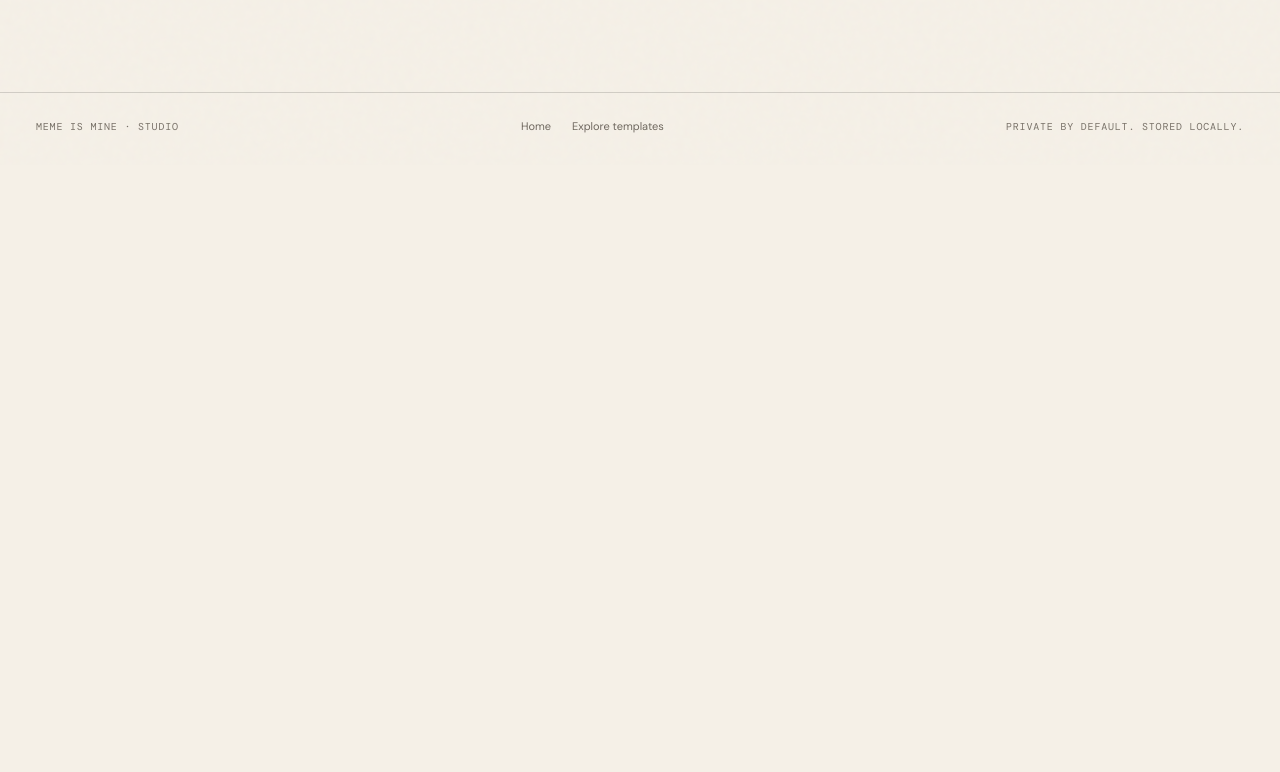
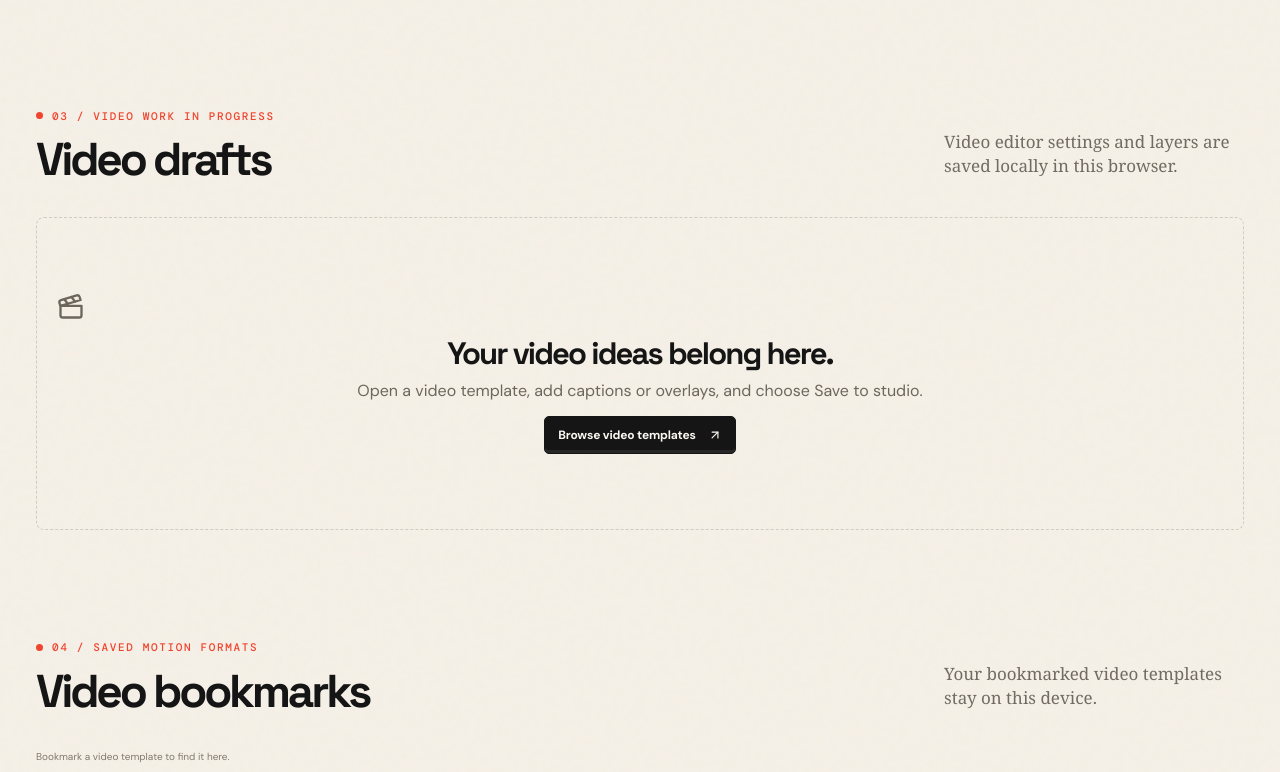
Before and after one commit to RAJ-SUHANDANI/MemeIsMine, a Next.js app: page /studio in a window 1280 px wide. Shown: the part 1328-2100 px from the top of the page. Before the commit the page ends 1493 px from the top, so only its background shows below. Built offline with nearby package versions, Linux system fonts and the light colour scheme; no server answers.

Commit message:
Show saved video drafts and bookmarks in studio

```diff
--- a/src/app/studio/page.tsx
+++ b/src/app/studio/page.tsx
@@ -1,15 +1,17 @@
 "use client";
 import Link from "next/link";
 import { useEffect, useState } from "react";
-import { ArrowUpRight, Bookmark, FileImage, Trash2 } from "lucide-react";
+import { ArrowUpRight, Bookmark, Clapperboard, FileImage, Trash2 } from "lucide-react";
 import { SiteHeader } from "@/components/site";
 import { starterMemes, type MemeTemplate } from "@/data/memes";
 type Draft={id:string;templateId:string;name:string;url:string;topText:string;bottomText:string;fontSize?:number;outline?:boolean;updatedAt:string;source?:string};
+type VideoDraft={id:string;templateId:string;name:string;url:string;mediaType:"gif"|"video";updatedAt:string};
 const DRAFTS_KEY="mim-drafts";const BOOKMARKS_KEY="mim-bookmarks";
 export default function StudioPage(){
-  const[drafts,setDrafts]=useState<Draft[]>([]);const[savedIds,setSavedIds]=useState<string[]>([]);const[memes,setMemes]=useState<MemeTemplate[]>(starterMemes);
+  const[drafts,setDrafts]=useState<Draft[]>([]);const[videoDrafts,setVideoDrafts]=useState<VideoDraft[]>([]);const[savedIds,setSavedIds]=useState<string[]>([]);const[memes,setMemes]=useState<MemeTemplate[]>(starterMemes);
   useEffect(()=>{
     try{setDrafts(JSON.parse(localStorage.getItem(DRAFTS_KEY)??"[]"))}catch{setDrafts([])}
+    try{setVideoDrafts(JSON.parse(localStorage.getItem("mim-video-drafts")??"[]"))}catch{setVideoDrafts([])}
     try{setSavedIds(JSON.parse(localStorage.getItem(BOOKMARKS_KEY)??"[]"))}catch{setSavedIds([])}
     fetch("/api/memes?limit=100").then((res)=>res.json()).then((data)=>{if(data.success&&data.memes?.length)setMemes(data.memes)}).catch(()=>undefined);
     const refresh=()=>{try{setSavedIds(JSON.parse(localStorage.getItem(BOOKMARKS_KEY)??"[]"))}catch{setSavedIds([])}};
@@ -18,6 +20,7 @@ export default function StudioPage(){
   },[]);
   function deleteDraft(id:string){const next=drafts.filter((draft)=>draft.id!==id);setDrafts(next);localStorage.setItem(DRAFTS_KEY,JSON.stringify(next))}
   const savedMemes=memes.filter((meme)=>savedIds.includes(meme.id));
+  const savedVideoIds=savedIds.filter((id)=>id.startsWith("video:")).map((id)=>id.slice(6));
   return <main className="paper-noise"><SiteHeader/>
     <section className="page-hero"><div className="container studio-header"><div><span className="eyebrow">Your space on this device</span><h1>Your <span>studio.</span></h1><p>Drafts and saved formats, ready when the next idea hits.</p></div><Link href="/explore" className="button button-dark">Find another format <ArrowUpRight size={15}/></Link></div></section>
     <section className="section" style={{paddingTop:44}}><div className="container">
@@ -28,6 +31,14 @@ export default function StudioPage(){
       <div className="section-head"><div><span className="eyebrow">02 / Saved for later</span><h2 className="section-title" style={{fontSize:46}}>Your bookmarks</h2></div><p className="section-note">Keep your favourite formats close. They stay on this device.</p></div>
       {savedMemes.length?<div className="template-grid">{savedMemes.map((meme)=><article key={meme.id}><div className="draft-preview" style={{marginBottom:8}}><img src={meme.url} alt={meme.name} style={{width:"100%",height:"100%",objectFit:"cover"}}/></div><p className="draft-title">{meme.name}</p><Link href={`/create/${meme.id}`} className="text-link">Use this format <ArrowUpRight size={13}/></Link></article>)}</div>:<div className="empty-state"><Bookmark size={28}/><h2>Save the good ones.</h2><p>Tap the bookmark on any template and it’ll show up here.</p><Link href="/explore" className="text-link" style={{marginTop:12}}>Explore templates <ArrowUpRight size={14}/></Link></div>}
     </div></section>
+    <section className="section" style={{paddingTop:10}}><div className="container">
+      <div className="section-head"><div><span className="eyebrow">03 / Video work in progress</span><h2 className="section-title" style={{fontSize:46}}>Video drafts</h2></div><p className="section-note">Video editor settings and layers are saved locally in this browser.</p></div>
+      {videoDrafts.length?<div className="template-grid">{videoDrafts.map((draft)=><article className="draft-card" key={draft.id}><div className="draft-preview">{draft.url?<img src={draft.url} alt={draft.name}/>:<div className="canvas-placeholder"><Clapperboard size={25}/><span>Video draft</span></div>}</div><h3 className="draft-title">{draft.name}</h3><p className="draft-date">Saved {new Date(draft.updatedAt).toLocaleString()}</p><div className="draft-actions"><Link href={"/video-editor/"+encodeURIComponent(draft.templateId)+"?draft="+encodeURIComponent(draft.id)} className="button button-dark button-small">Continue <ArrowUpRight size={13}/></Link><button className="button button-paper button-small" onClick={()=>{const next=videoDrafts.filter((item)=>item.id!==draft.id);setVideoDrafts(next);localStorage.setItem("mim-video-drafts",JSON.stringify(next));}} aria-label="Delete video draft"><Trash2 size={14}/></button></div></article>)}</div>:<div className="empty-state"><Clapperboard size={28}/><h2>Your video ideas belong here.</h2><p>Open a video template, add captions or overlays, and choose Save to studio.</p><Link href="/video-templates" className="button button-dark button-small" style={{marginTop:13}}>Browse video templates <ArrowUpRight size={14}/></Link></div>}
+    </div></section>
+    <section className="section" style={{paddingTop:10}}><div className="container">
+      <div className="section-head"><div><span className="eyebrow">04 / Saved motion formats</span><h2 className="section-title" style={{fontSize:46}}>Video bookmarks</h2></div><p className="section-note">Your bookmarked video templates stay on this device.</p></div>
+      {savedVideoIds.length?<div className="template-grid">{savedVideoIds.map((id)=><article key={id} className="draft-card"><div className="draft-preview"><Clapperboard size={28}/></div><h3 className="draft-title">{id}</h3><div className="draft-actions"><Link href={"/video-editor/"+encodeURIComponent(id)} className="button button-dark button-small">Use template <ArrowUpRight size={13}/></Link><button className="button button-paper button-small" onClick={()=>{const next=savedIds.filter((item)=>item!=="video:"+id);setSavedIds(next);localStorage.setItem(BOOKMARKS_KEY,JSON.stringify(next));window.dispatchEvent(new Event("mim-bookmarks-updated"));}} aria-label="Remove video bookmark"><Trash2 size={14}/></button></div></article>)}</div>:<p className="control-help">Bookmark a video template to find it here.</p>}
+    </div></section>
     <footer className="site-footer"><div className="container footer-inner"><div className="footer-copy">Meme Is Mine · Studio</div><div className="footer-links"><Link href="/">Home</Link><Link href="/explore">Explore templates</Link></div><span className="footer-copy">Private by default. Stored locally.</span></div></footer>
   </main>;
 }
```
